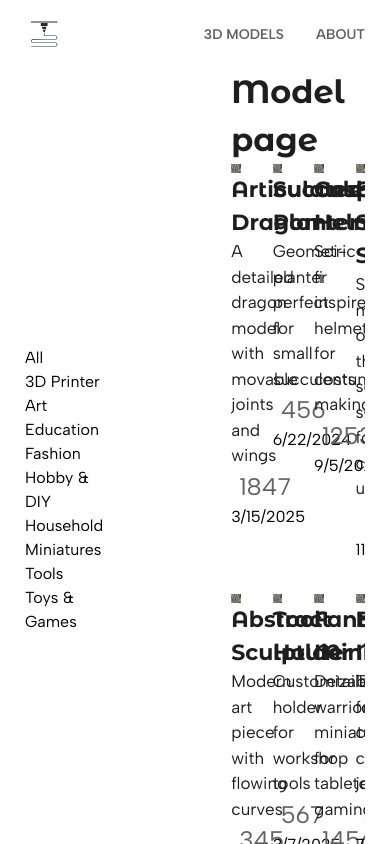
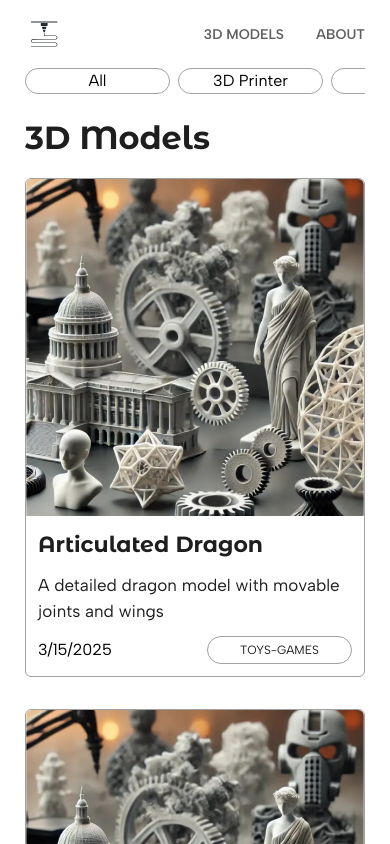
Before and after one commit to nastiko/next-printforge, a Next.js app: page /models in a window 390 px wide. Shown: the top 844 px of the page. Built offline with nearby package versions, Linux system fonts and the light colour scheme.

Commit message:
created LayoutWrapper component, added styles for models page, still working on the mobile devices

```diff
--- a/app/components/Footer.tsx
+++ b/app/components/Footer.tsx
@@ -2,7 +2,7 @@ export default function Footer() {
     const year:number = new Date().getFullYear();
     return (
         <>
-            <footer className="flex w-full items-center justify-center px-[25px] py-3.5">
+            <footer className="h-[61px] flex w-full items-center justify-center px-[25px] py-3.5 mt-7">
                 <p className="text-center text-[16px]">© {year} Anastasia Hrynkevich</p>
             </footer>
         </>
--- /dev/null
+++ b/app/components/LayoutWrapper.tsx
@@ -0,0 +1,16 @@
+"use client";
+import {RootLayoutProp} from "@/app/types";
+import {usePathname} from "next/navigation";
+
+export default function Layout({children}: RootLayoutProp) {
+    const pathname: string = usePathname()
+    const isModelsPage : boolean = pathname.includes("/models");
+
+    return (
+        <>
+            <div className={`${isModelsPage ? '' : 'h-screen'} flex flex-col justify-between`}>
+                {children}
+            </div>
+        </>
+    )
+}
--- a/app/components/ModelCard.tsx
+++ b/app/components/ModelCard.tsx
@@ -1,9 +1,7 @@
 'use client';
-
 import Link from "next/link";
 import Image from "next/image";
 import {ModelCardProps} from "@/app/types";
-import {FaRegHeart} from "react-icons/fa6";
 import {useContext} from "react";
 import {ContextFormatDate} from "@/contextProvider/FormatDateContext";
 
@@ -16,22 +14,25 @@ export default function ModelCard({model}: ModelCardProps) {
 
     return (
         <>
-            <Link href={`/models/${model.id}`}>
+            <Link href={`/models/${model.id}`} className="h-full flex flex-col border-[0.89px] border-[#A1A1A1] rounded-md transform scale-100 hover:scale-105 hover:shadow-[0_3px_10px_rgb(0,0,0,0.2)]">
                 <Image
-                    className="w-full object-cover"
+                    className="w-full object-cover rounded-t-md"
                     src={model.image}
                     alt={model.name}
                     width={268}
                     height={268}
                 />
-                <div>
-                    <h1 className="text-[22px] text-[#1E1E1E] font-bold capitalize">{model.name}</h1>
-                    <p className="text-[17px] text-[#1E1E1E] font-normal">{model.description}</p>
-                    <div className="flex items-center gap-2">
-                        <FaRegHeart className="text-[32px] text-[#606060]"/>
-                        <span className="text-[24px] text-[#606060] font-normal">{model.likes}</span>
+                <div className="h-full flex flex-col justify-between p-3">
+                    <div>
+                        <h1 className="text-[22px] text-[#1E1E1E] font-bold capitalize">{model.name}</h1>
+                        <p className="text-[17px] text-[#1E1E1E] font-normal my-3">{model.description}</p>
                     </div>
-                    <p>{formatDate(model.dateAdded)}</p>
+                    <div className="flex justify-between items-center">
+                        <p>{formatDate(model.dateAdded)}</p>
+                        <div className="w-[145px] border-[1px] border-[#A1A1A1] rounded-full text-center">
+                            <p className="text-[12px] text-[#1E1E1E] font-normal uppercase px-2 py-1">{model.category}</p>
+                        </div>
+                    </div>
                 </div>
             </Link>
         </>
--- a/app/layout.tsx
+++ b/app/layout.tsx
@@ -5,6 +5,7 @@ import {RootLayoutProp} from "@/app/types";
 import Header from "@/app/components/Header";
 import Footer from "@/app/components/Footer";
 import FormatDateContext from "@/contextProvider/FormatDateContext";
+import LayoutWrapper from "@/app/components/LayoutWrapper";
 
 const albert_Sans = Albert_Sans({
     subsets: ["latin"],
@@ -22,13 +23,13 @@ export default function RootLayout({children}: RootLayoutProp) {
     return (
         <html lang="en">
         <body className={`${albert_Sans.className} ${montserrat.variable} box-border overflow-x-hidden`}>
-        <div className="h-screen flex flex-col justify-between">
+        <LayoutWrapper>
             <Header/>
             <FormatDateContext>
                 {children}
             </FormatDateContext>
             <Footer/>
-        </div>
+        </LayoutWrapper>
         </body>
         </html>
     );
--- a/app/models/component/ClientModelCards.tsx
+++ b/app/models/component/ClientModelCards.tsx
@@ -1,29 +1,23 @@
 'use client';
-import {usePathname} from "next/navigation";
 import {Model, ModelCardsProps} from "@/app/types";
 import ModelCard from "@/app/components/ModelCard";
 
 export default function ClientModelCards({data}: ModelCardsProps) {
-    const pathname: string = usePathname();
     const nav: string[] = ['All', '3D Printer', 'Art', 'Education', 'Fashion', 'Hobby & DIY', 'Household', 'Miniatures', 'Tools', 'Toys & Games'];
-
-    //const isModelPage = pathname.includes('/models');
-
-    document.body.style.overflow = pathname.includes('/models') ? 'hidden' : '';
 
     return (
         <>
-            <div className="flex gap-x-32 px-[25px]">
-                <div className="h-screen flex flex-col justify-center">
+            <div className="flex flex-col xl:flex-row gap-x-32 px-[25px]">
+                <div className="flex xl:flex-col xl:justify-center gap-x-2 xl:gap-x-0 overflow-x-scroll scrollbar scrollbar-thumb-transparent [&::-webkit-scrollbar]:hidden [-ms-overflow-style:none] [scrollbar-width:none] xl:overflow-x-hidden snap-mandatory mb-5">
                     {nav.map((item: string, index: number) => (
                         <ul key={index}>
-                            <li>{item}</li>
+                            <li className="w-[145px] xl:w-max border-[1px] xl:border-0 border-[#A1A1A1] rounded-full xl:rounded-none text-center xl:text-left">{item}</li>
                         </ul>
                     ))}
                 </div>
                 <div className="w-full">
-                    <h1 className="text-[32px] text-[#1E1E1E] font-bold">Model page</h1>
-                    <div className="h-3/4 grid grid-cols-4 gap-8 overflow-y-scroll mx-auto">
+                    <h1 className="text-[32px] text-[#1E1E1E] font-bold xl:pl-4 mb-4">3D Models</h1>
+                    <div className="xl:h-[calc(100vh-250px)] grid grid-cols-1 sm:grid-cols-2 lg:grid-cols-3 2xl:grid-cols-4 gap-8 overflow-y-scroll xl:p-4">
                         {data.map((model: Model) =>
                             <ModelCard
                                 key={model.id}
```
